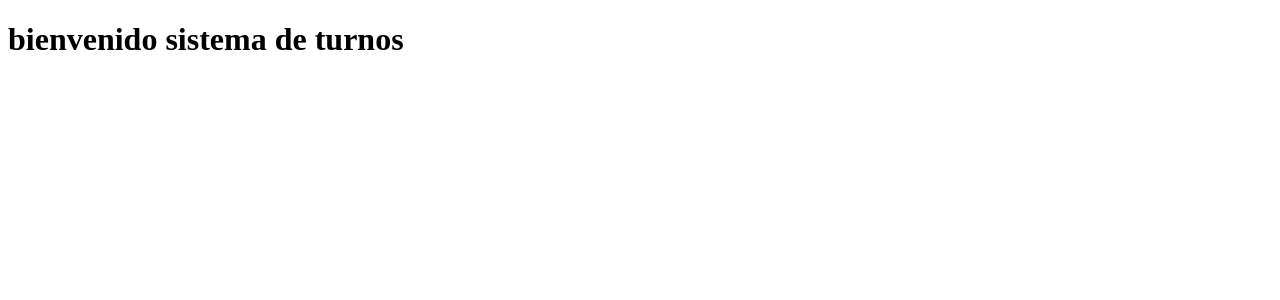
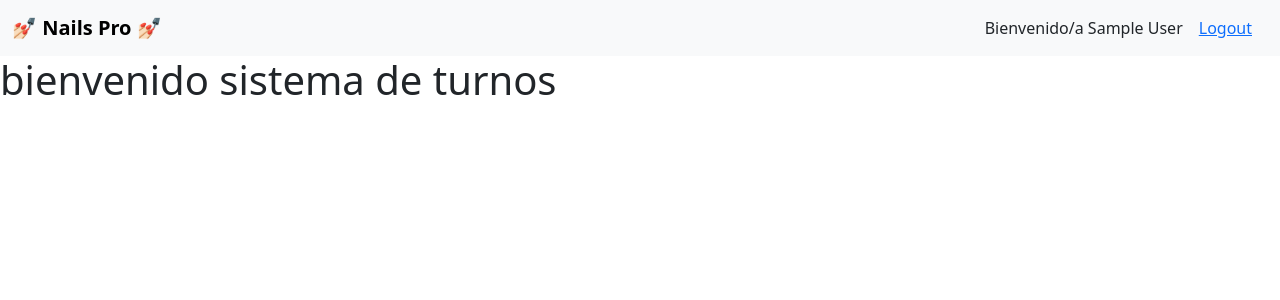
Before and after one commit to GriseldamSanch/sistem-flask, a Flask app: page /turnos in a window 1280 px wide. Shown: the top 300 px of the page. Run offline with Flask 3, Linux system fonts and the light colour scheme; the visitor is signed in with stand-in values (Sample User, id 1); some libraries are stand-ins or nearby versions.

Commit message:
add route turnos, add navbar con logout en turnos.html

```diff
--- a/app.py
+++ b/app.py
@@ -50,11 +50,17 @@ def login():
     else:
         return render_template('index.html',message="Usuario o contraseña incorrectos")
 
-
 # TODO RUTA TURNOS
 @app.route('/turnos', methods=['GET'])
 def turnos():
     return render_template('turnos.html')
+
+
+# TODO RUTA LOGOUT
+@app.route('/logout')
+def logout():
+    session.clear() # cierra la sesion del usuario
+    return redirect(url_for('home'))
 
 
 
--- a/templates/turnos.html
+++ b/templates/turnos.html
@@ -3,11 +3,24 @@
 <head>
     <meta charset="UTF-8">
     <meta name="viewport" content="width=device-width, initial-scale=1.0">
+    <!-- bootstrap -->
+    <link href="https://cdn.jsdelivr.net/npm/bootstrap@5.3.3/dist/css/bootstrap.min.css" rel="stylesheet" integrity="sha384-QWTKZyjpPEjISv5WaRU9OFeRpok6YctnYmDr5pNlyT2bRjXh0JMhjY6hW+ALEwIH" crossorigin="anonymous">
     <title>Nails Pro 💅🏻</title>
 </head>
 <body>
+    <!-- navbar con nombre de usuario y opcion salir -->
+    <nav class="navbar navbar-expand-lg bg-light">
+        <div class="container-fluid">
+            <a class="navbar-brand fw-bolder" href="#">💅🏻 Nails Pro 💅🏻</a>
+            <span>Bienvenido/a {{session['name']}}<a href="{{url_for('logout')}}" class="mx-3">Logout</a></span>
+        </div>
+    </nav>
 
     <h1>bienvenido sistema de turnos</h1>
 
+
+
+    <!-- bootstrap -->
+<script src="https://cdn.jsdelivr.net/npm/bootstrap@5.3.3/dist/js/bootstrap.bundle.min.js" integrity="sha384-YvpcrYf0tY3lHB60NNkmXc5s9fDVZLESaAA55NDzOxhy9GkcIdslK1eN7N6jIeHz" crossorigin="anonymous"></script>
 </body>
 </html>
```
Also changed, not shown: templates/index.html (+3 -28 lines).
